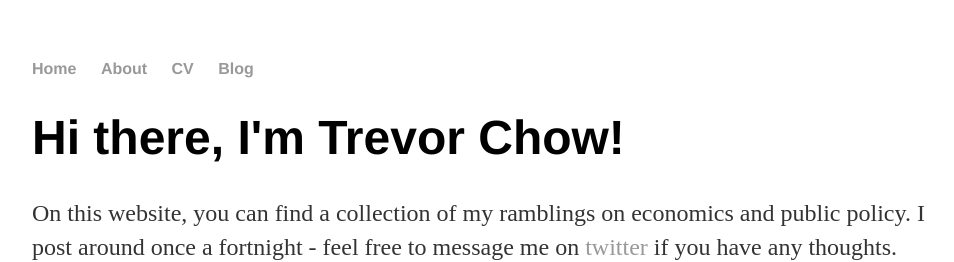
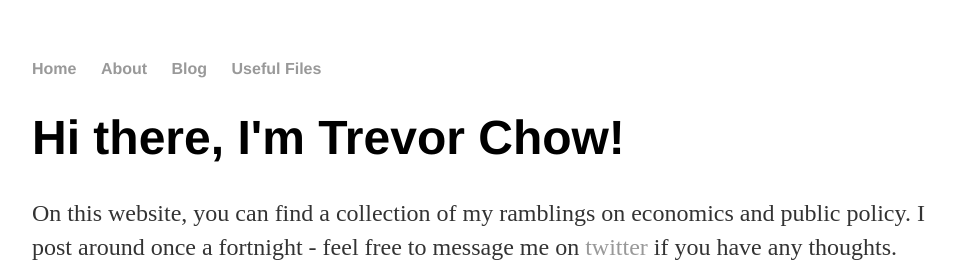
Before and after one commit to tmychow/tmychow.github.io, a Jekyll site: the page built from index.html, in a window 1280 px wide. Shown: the top 262 px of the page, without its empty margins (160-1114 px from the left). Built offline with Jekyll 4.4.1, drawn with Linux system fonts in a browser that asks for light colours.

Commit message:
Added usefulfiles

```diff
--- a/_layouts/default.html
+++ b/_layouts/default.html
@@ -10,8 +10,8 @@
 	    		<ul>
 	        		<li><a href="/">Home</a></li>
 		        	<li><a href="/about">About</a></li>
-	        		<li><a href="/cv">CV</a></li>
 	        		<li><a href="/blog">Blog</a></li>
+				<li><a href="/usefulfiles">Useful Files</a></li>
 	    		</ul>
 			</nav>
 			<div class="container">
```
